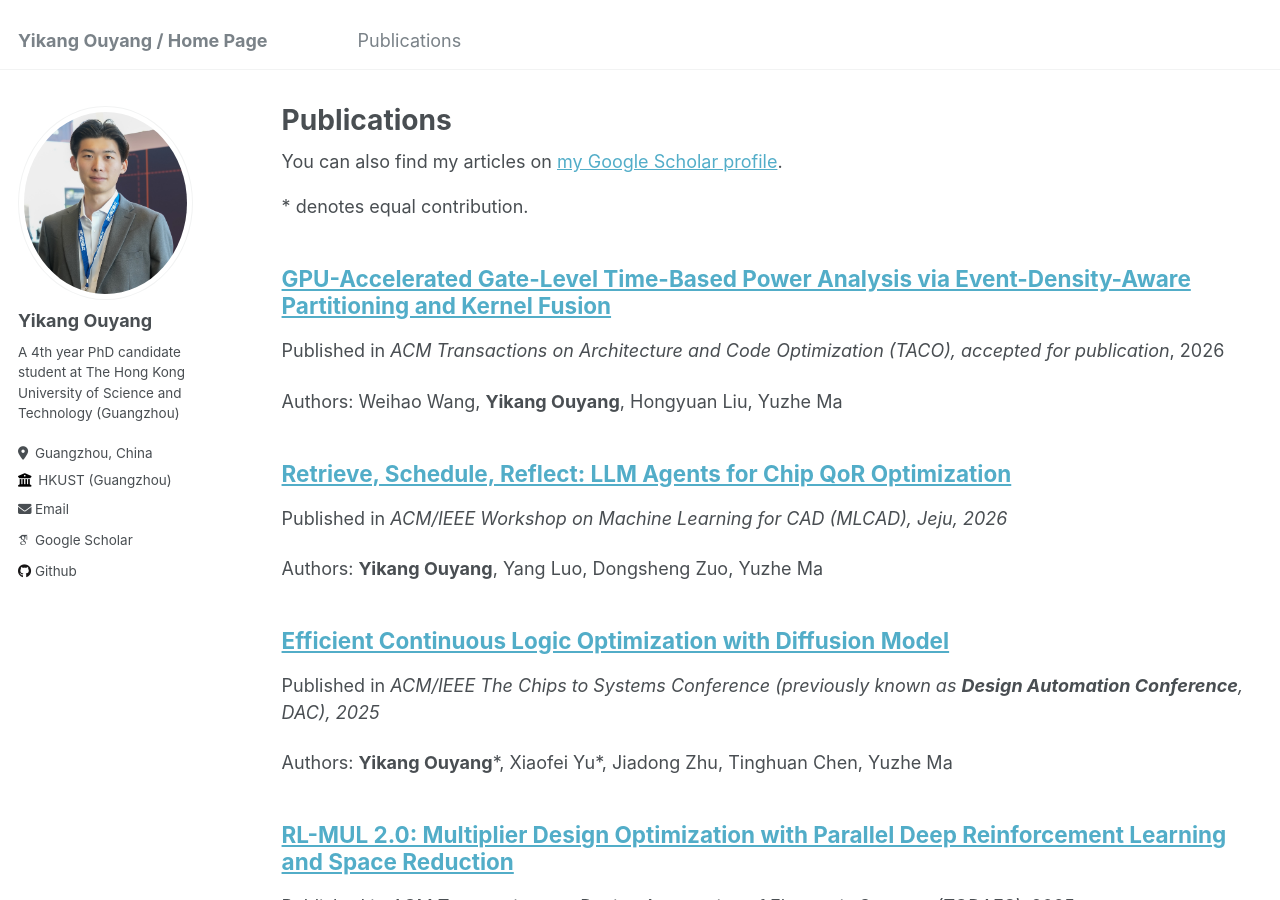
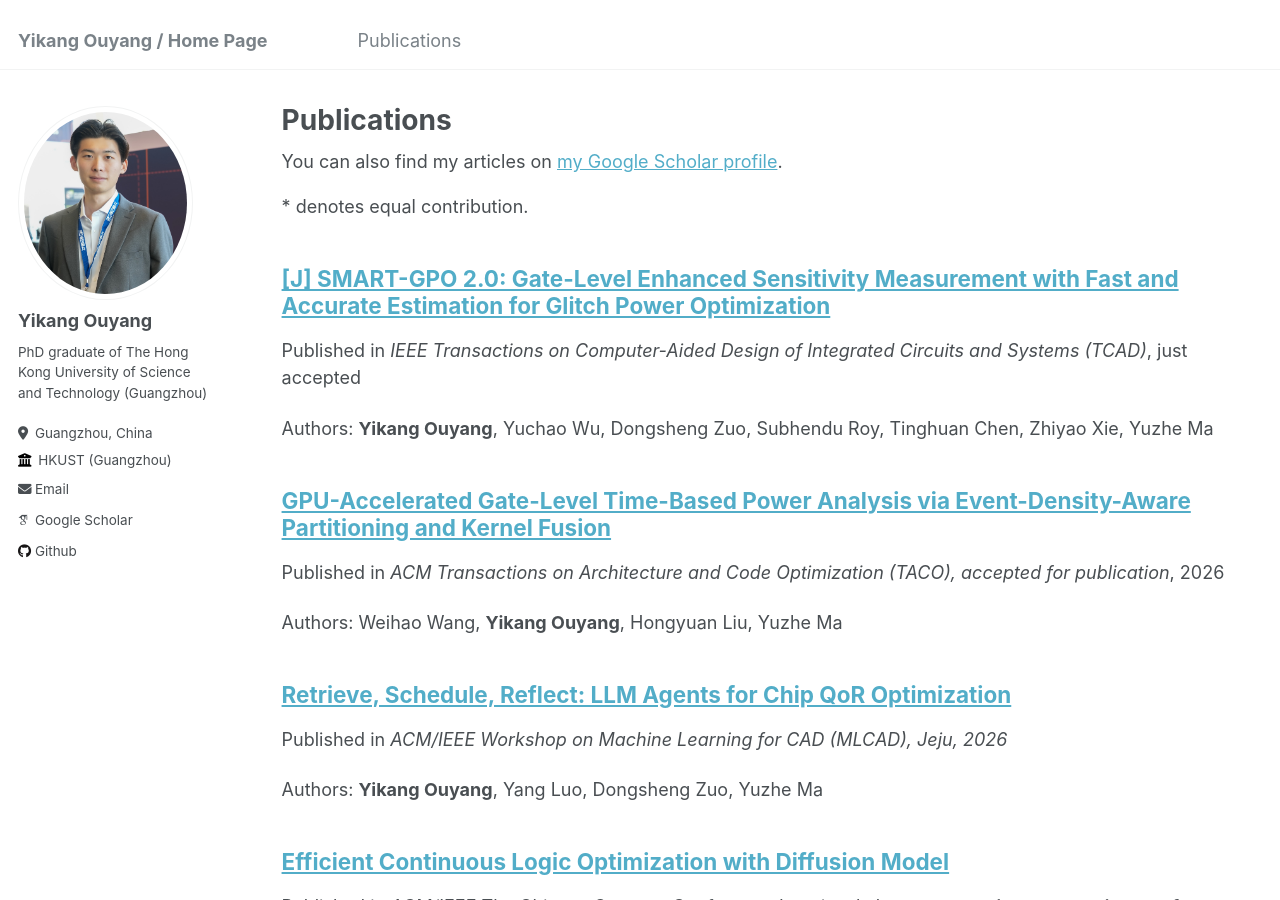
Before and after one commit to YiKangOY/YiKangOY.github.io, a Jekyll site: the page built from _pages/publications.md, in a window 1280 px wide and 900 px high. Built offline with Jekyll 4.4.1, drawn with Linux system fonts in a browser that asks for light colours; some web fonts are replaced.

Commit message:
Update biography and add SMART-GPO 2.0 publication

```diff
--- a/_config.yml
+++ b/_config.yml
@@ -11,7 +11,7 @@ locale                   : "en-US"
 title                    : "Yikang Ouyang / Home Page"
 title_separator          : "-"
 name                     : &name "Yikang Ouyang"
-description              : &description "A 4th year PhD student at The Hong Kong University of Science and Technology (Guangzhou)"
+description              : &description "PhD graduate of The Hong Kong University of Science and Technology (Guangzhou)"
 url                      : https://YiKangOY.github.io # the base hostname & protocol for your site e.g. "https://mmistakes.github.io"
 baseurl                  : "" # the subpath of your site, e.g. "/blog"
 repository               : "academicpages/academicpages.github.io"
@@ -24,7 +24,7 @@ author:
   avatar           : "selfile.png"
   name             : "Yikang Ouyang"
   pronouns         : # example: "she/her"
-  bio              : "A 4th year PhD candidate student at The Hong Kong University of Science and Technology (Guangzhou)"
+  bio              : "PhD graduate of The Hong Kong University of Science and Technology (Guangzhou)"
   location         : "Guangzhou, China"
   employer         : "HKUST (Guangzhou)"
   uri              : # URL
--- a/_includes/archive-single.html
+++ b/_includes/archive-single.html
@@ -44,6 +44,7 @@
           <p> {{ post.type }}, <i>{{ post.venue }}</i>, {{ post.date | default: "1900-01-01" | date: "%Y" }} </p>
         {% elsif post.collection == 'publications' %}
           {% assign publication_year = post.date | default: "1900-01-01" | date: "%Y" %}
+          {% assign publication_year = post.publication_year | default: publication_year %}
           <p>Published in <i>{{ post.venue }}</i>{% unless post.venue contains publication_year %}, {{ publication_year }}{% endunless %} </p>
         {% elsif post.date %}
          <p class="page__date"><strong><i class="fa fa-fw fa-calendar" aria-hidden="true"></i> {{ site.data.ui-text[site.locale].date_label | default: "Published:" }}</strong> <time datetime="{{ post.date | default: "1900-01-01" | date_to_xmlschema }}">{{ post.date | default: "1900-01-01" | date: "%B %d, %Y" }}</time></p>
--- a/_layouts/single.html
+++ b/_layouts/single.html
@@ -38,6 +38,7 @@ layout: default
           <p> {{ page.type }}, <i>{{ page.venue }}</i>, {{ page.date | default: "1900-01-01" | date: "%Y" }} </p>
         {% elsif page.venue and page.date %}
           {% assign publication_year = page.date | default: "1900-01-01" | date: "%Y" %}
+          {% assign publication_year = page.publication_year | default: publication_year %}
           <p>Published in <i>{{ page.venue }}</i>{% unless page.venue contains publication_year %}, {{ publication_year }}{% endunless %} </p>
         {% elsif page.date %}
           <p class="page__date"><strong><i class="fa fa-fw fa-calendar" aria-hidden="true"></i> {{ site.data.ui-text[site.locale].date_label | default: "Published:" }}</strong> <time datetime="{{ page.date | date_to_xmlschema }}">{{ page.date | default: "1900-01-01" | date: "%B %d, %Y" }}</time></p>
--- /dev/null
+++ b/_publications/paper9.md
@@ -0,0 +1,9 @@
+---
+title: "[J] SMART-GPO 2.0: Gate-Level Enhanced Sensitivity Measurement with Fast and Accurate Estimation for Glitch Power Optimization"
+collection: publications
+permalink: /publication/paper9
+date: 2026-10-16
+publication_year: 'just accepted'
+venue: 'IEEE Transactions on Computer-Aided Design of Integrated Circuits and Systems (TCAD)'
+authors: '<strong>Yikang Ouyang</strong>, Yuchao Wu, Dongsheng Zuo, Subhendu Roy, Tinghuan Chen, Zhiyao Xie, Yuzhe Ma'
+---
```
Also changed, not shown: _pages/about.md (+1 -1 lines).
